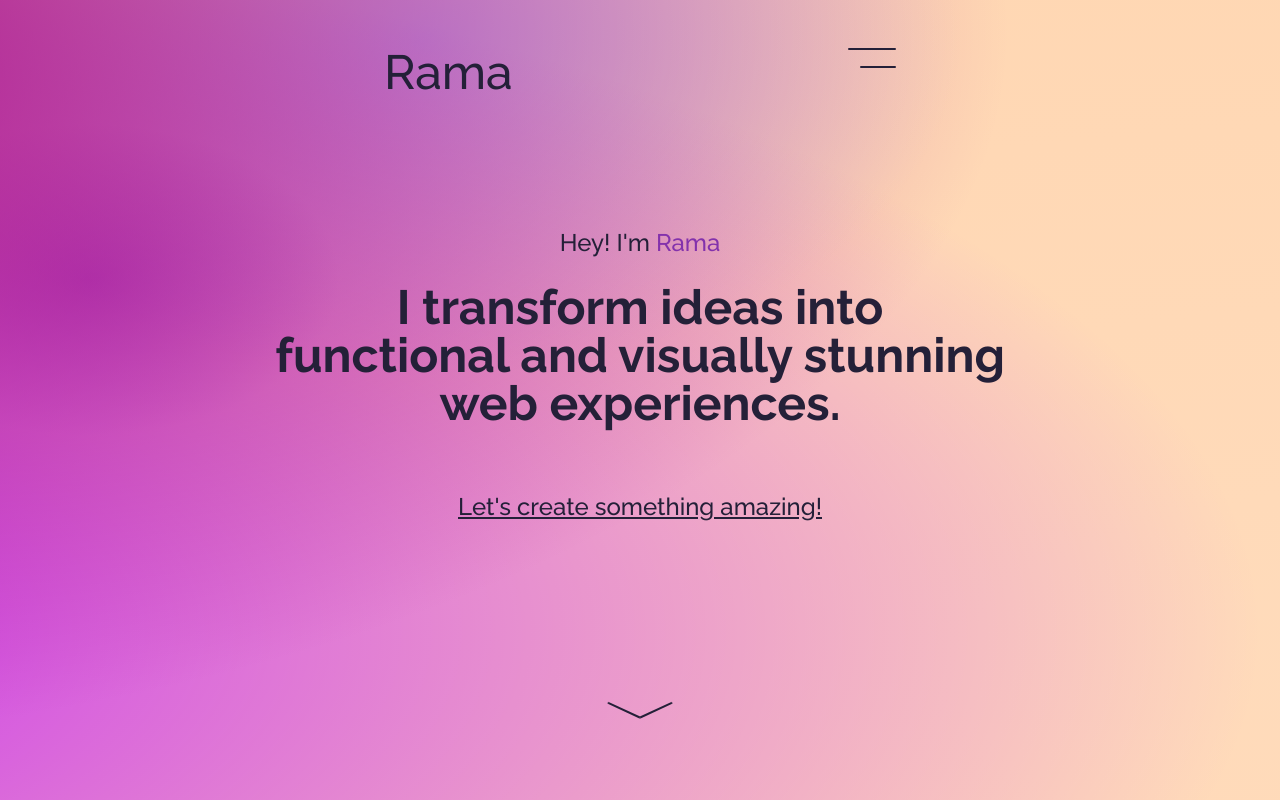
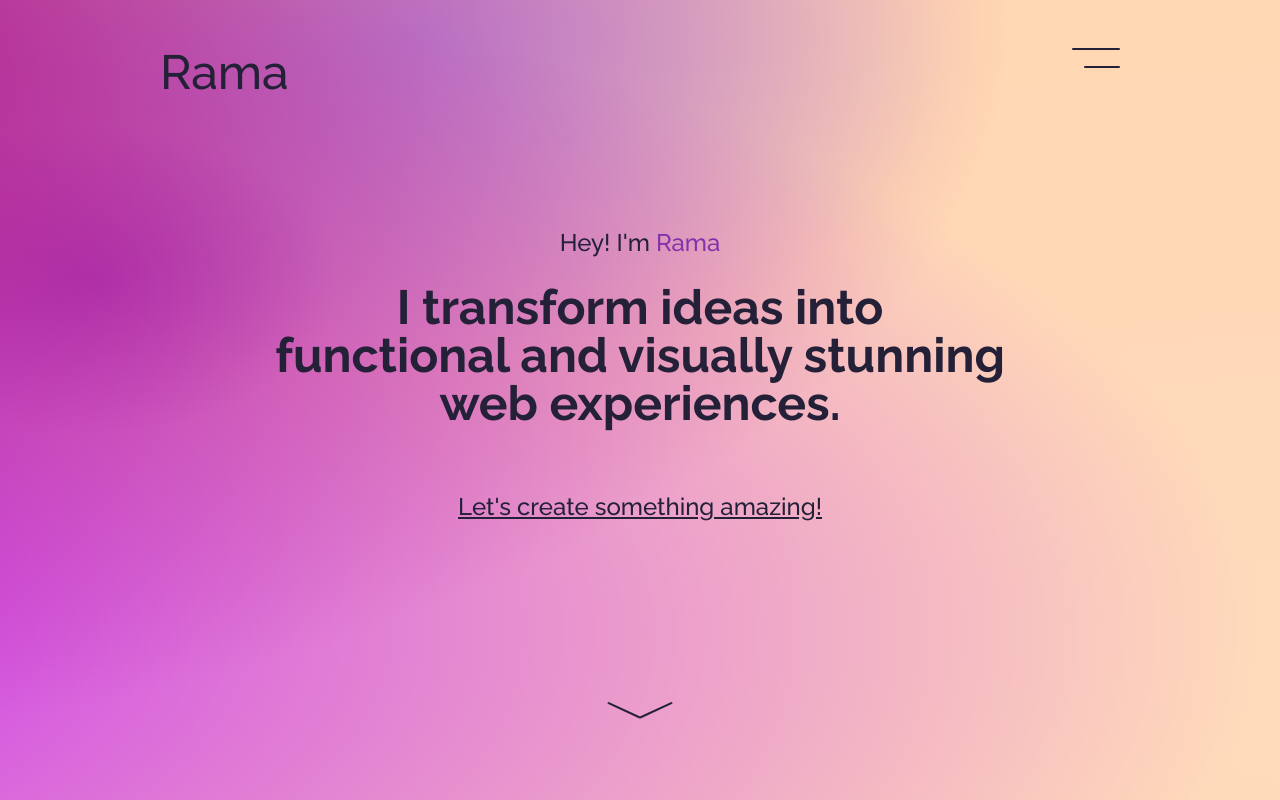
Before and after one commit to RRodriguezViegas/portfolio, a React (Vite) app: page / in a window 1280 px wide. Shown: the top 800 px of the page. Built offline with nearby package versions, Linux system fonts and the light colour scheme; a web font is replaced by a local one.

Commit message:
respetando el 3/4 de todas las secciones

```diff
--- a/src/components/Home.jsx
+++ b/src/components/Home.jsx
@@ -50,8 +50,8 @@ function Home({ sections }) {
 
   return (
     <>
-      <div className="home-bg section h-screen relative">
-        <div className="mx-96 pt-12 flex justify-between">
+      <div className="home-bg section h-screen relative flex justify-center">
+        <div className="w-3/4 pt-12 flex justify-between">
           <h1 className="text-5xl text-[#242038]">Rama</h1>
           <HamburgerMenu sections={sections} />
         </div>
```
